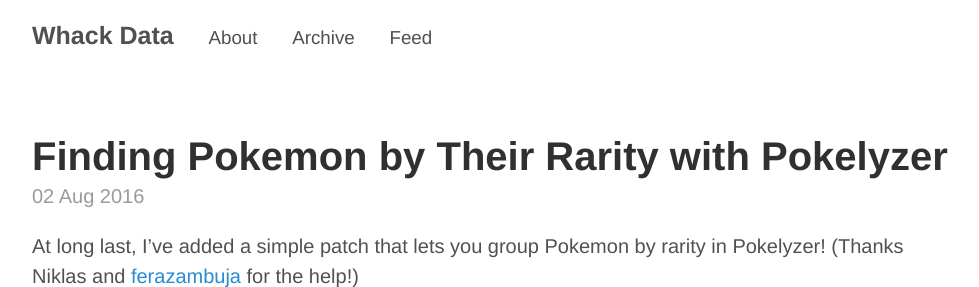
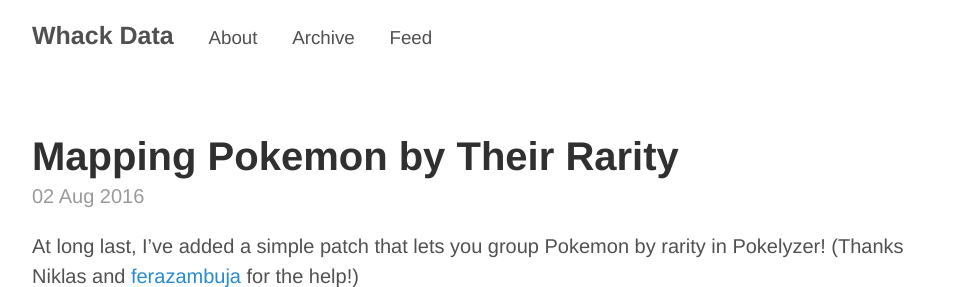
Before and after one commit to Brideau/whackdata, a Jekyll site: the page built from _posts/2016-08-02-find-pokemon-by-rarity-pokelyzer.md, in a window 1280 px wide and 900 px high, cut to the strip 0-287 px from the top of the window. Shown: the whole strip, without its empty margins (148-1127 px from the left). Built offline with Jekyll 4.4.1, drawn with Linux system fonts in a browser that asks for light colours; comment, search, counter and statistics services are not loaded.

Commit message:
Title change

```diff
--- a/_posts/2016-08-02-find-pokemon-by-rarity-pokelyzer.md
+++ b/_posts/2016-08-02-find-pokemon-by-rarity-pokelyzer.md
@@ -1,6 +1,6 @@
 ---
 layout: post
-title: Finding Pokemon by Their Rarity with Pokelyzer
+title: Mapping Pokemon by Their Rarity
 ---
 
 At long last, I've added a simple patch that lets you group Pokemon by rarity in Pokelyzer! (Thanks Niklas and [ferazambuja](https://github.com/ferazambuja) for the help!)
```
